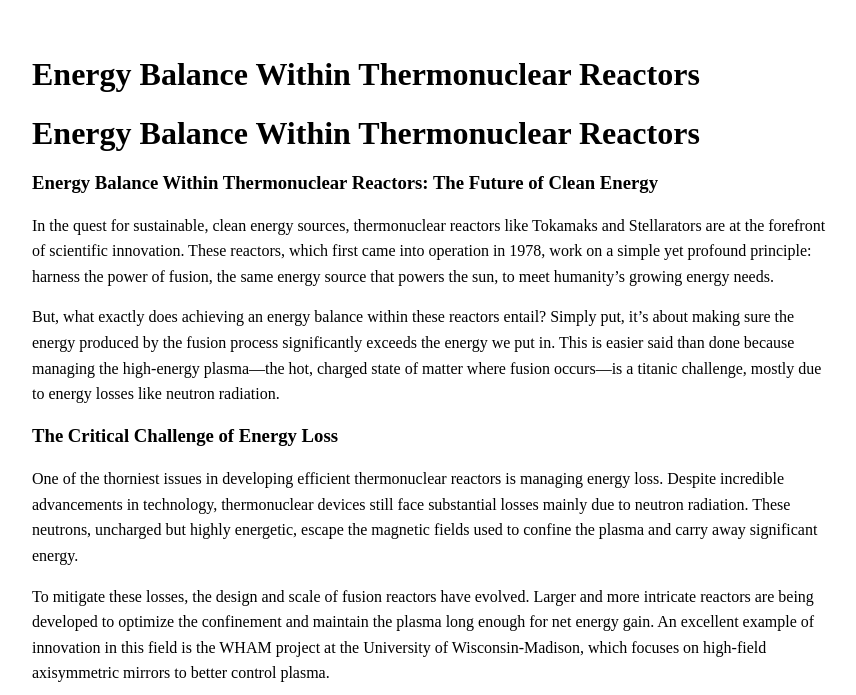
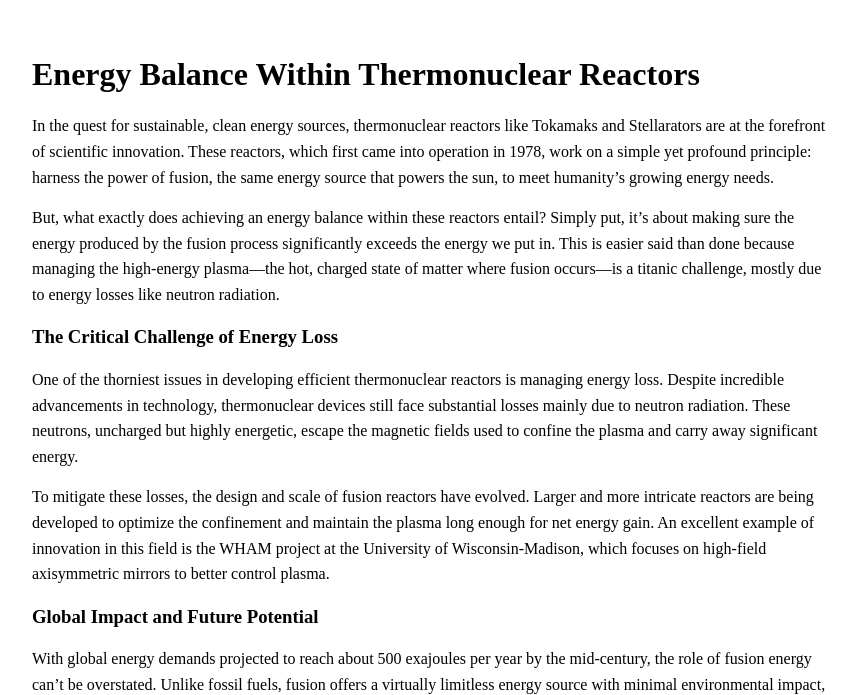
Before and after one commit to hyperpoint/hyperpoint.github.io, a Jekyll site: the page built from _posts/2021-04-01-11953544f67835b8c88834488b6dcaed-energy-balance-within-thermonuclear-reactors.md, in a window 1280 px wide and 900 px high, cut to the strip 205-900 px from the top of the window. Shown: the whole strip, without its empty margins (208-1064 px from the left). Built offline with Jekyll 4.4.1, drawn with Linux system fonts in a browser that asks for light colours.

Commit message:
Update 2021-04-01-11953544f67835b8c88834488b6dcaed-energy-balance-within-thermonuclear-reactors.md

```diff
--- a/_posts/2021-04-01-11953544f67835b8c88834488b6dcaed-energy-balance-within-thermonuclear-reactors.md
+++ b/_posts/2021-04-01-11953544f67835b8c88834488b6dcaed-energy-balance-within-thermonuclear-reactors.md
@@ -8,10 +8,6 @@ author: Travis Frye
 note: This article was generated with AI assistance using the Fusion Authority Engine, orchestrated by Travis Frye.
 collaboration: In collaboration with leading fusion research entities.
 ---
-
-# Energy Balance Within Thermonuclear Reactors
-
-### Energy Balance Within Thermonuclear Reactors: The Future of Clean Energy
 
 In the quest for sustainable, clean energy sources, thermonuclear reactors like Tokamaks and Stellarators are at the forefront of scientific innovation. These reactors, which first came into operation in 1978, work on a simple yet profound principle: harness the power of fusion, the same energy source that powers the sun, to meet humanity's growing energy needs.
 
```
